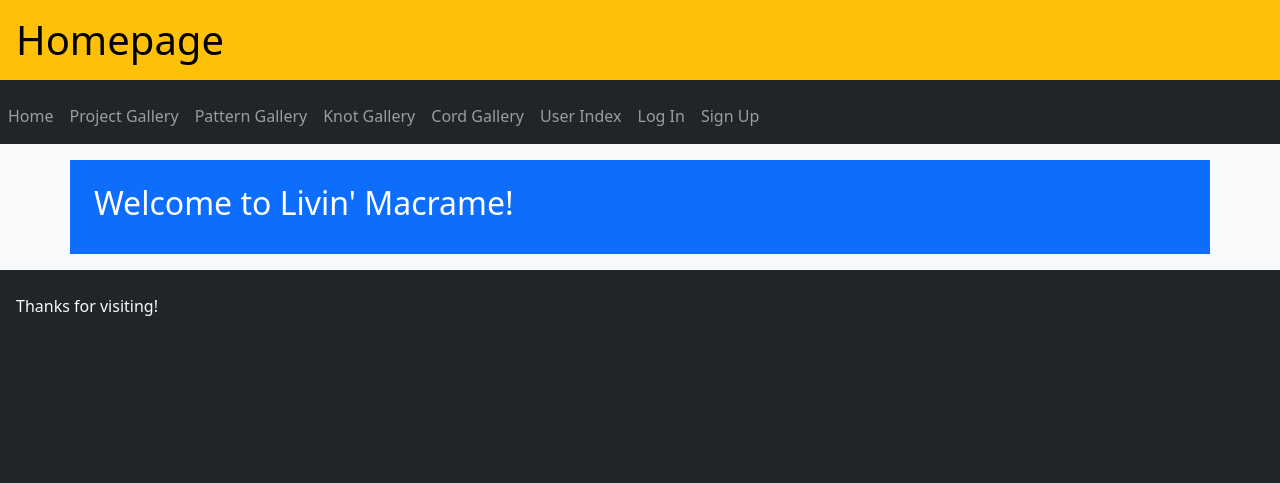
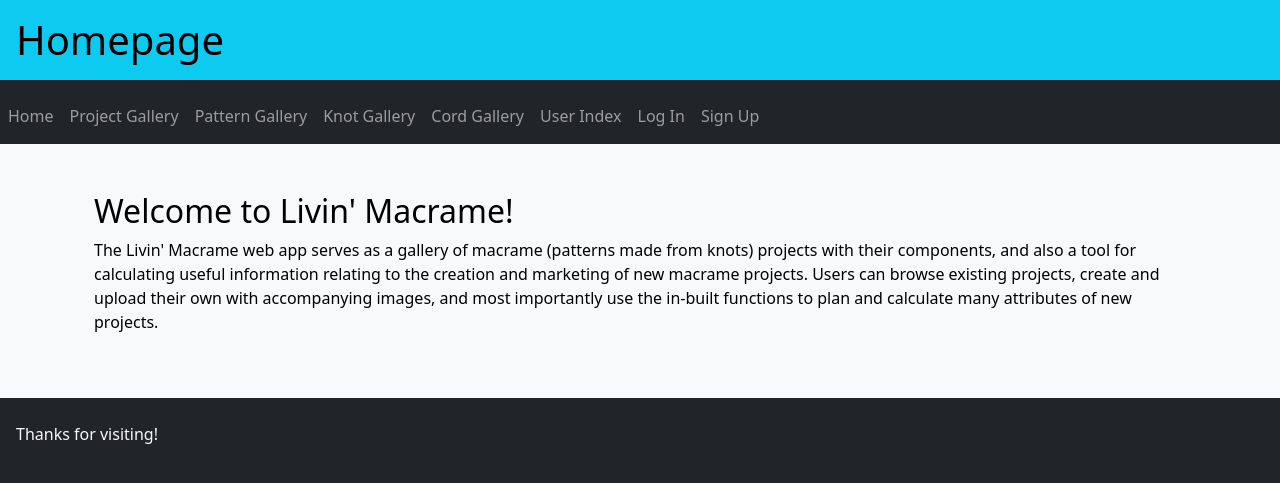
Before and after one commit to Oli-Land/Livin_Macrame, a Flask app: page / in a window 1280 px wide. Shown: the top 483 px of the page. Run offline with Flask 2, Linux system fonts and the light colour scheme; parts of the project's set-up code (start-up, migrations or seed data) failed here and were passed over.

Commit message:
template style

```diff
--- a/FlaskApp/templates/base.html
+++ b/FlaskApp/templates/base.html
@@ -10,7 +10,7 @@
     </head>
     <body class="bg-dark">
         <header>
-            <h1 class="p-3 mb-2 bg-warning text-black">{{ page_data.page_title }}</h1>
+            <h1 class="p-3 mb-2 bg-info text-black">{{ page_data.page_title }}</h1>
             <nav class="navbar navbar-expand-lg navbar-dark">
                 <ul class="navbar-nav">
                     <li class="nav-item">
@@ -51,7 +51,7 @@
                 </ul>
             </nav>
         </header>
-        <div class="p-3 mb-2 bg-light text-black">
+        <div class="p-4 mb-2 bg-light text-black">
             {% block content%}
 
 
--- a/FlaskApp/templates/homepage.html
+++ b/FlaskApp/templates/homepage.html
@@ -1,7 +1,11 @@
 {% extends "base.html" %}
 {% block content %}
-    <div class="container bg-primary text-white p-4">
+    <div class="container bg-light text-black p-4">
         <h2>Welcome to Livin' Macrame!</h2>
+        <p>The Livin' Macrame web app serves as a gallery of macrame (patterns made from knots) projects with their components, and also a tool for calculating useful information relating to the creation and marketing of new macrame projects.
+
+        Users can browse existing projects, create and upload their own with accompanying images, and most importantly use the in-built functions to plan and calculate many attributes of new projects.</p>
+
     </div>
 
 {% endblock %}
```
